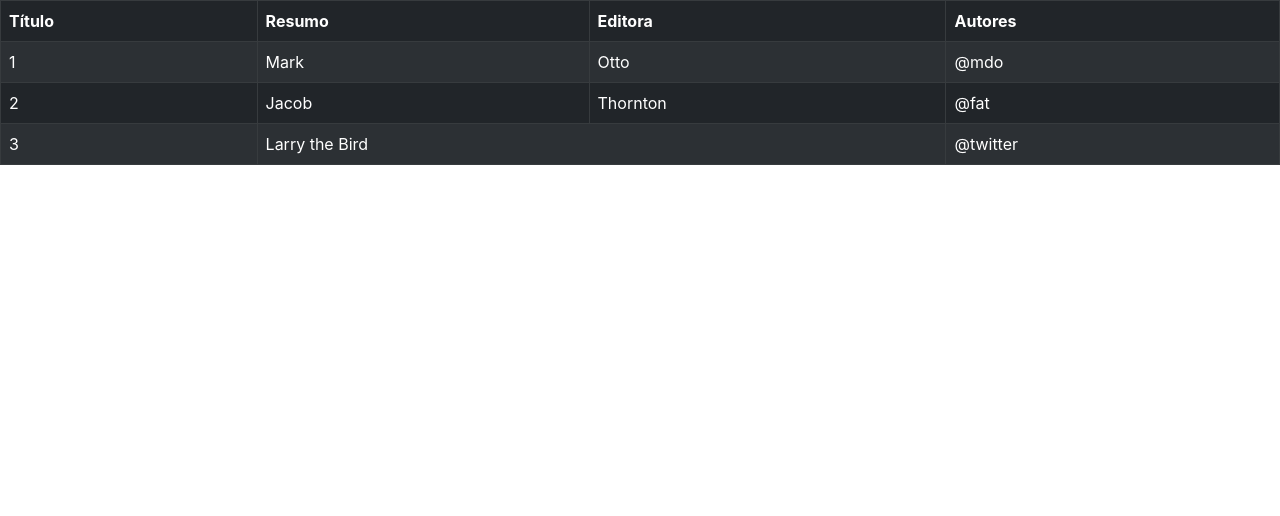
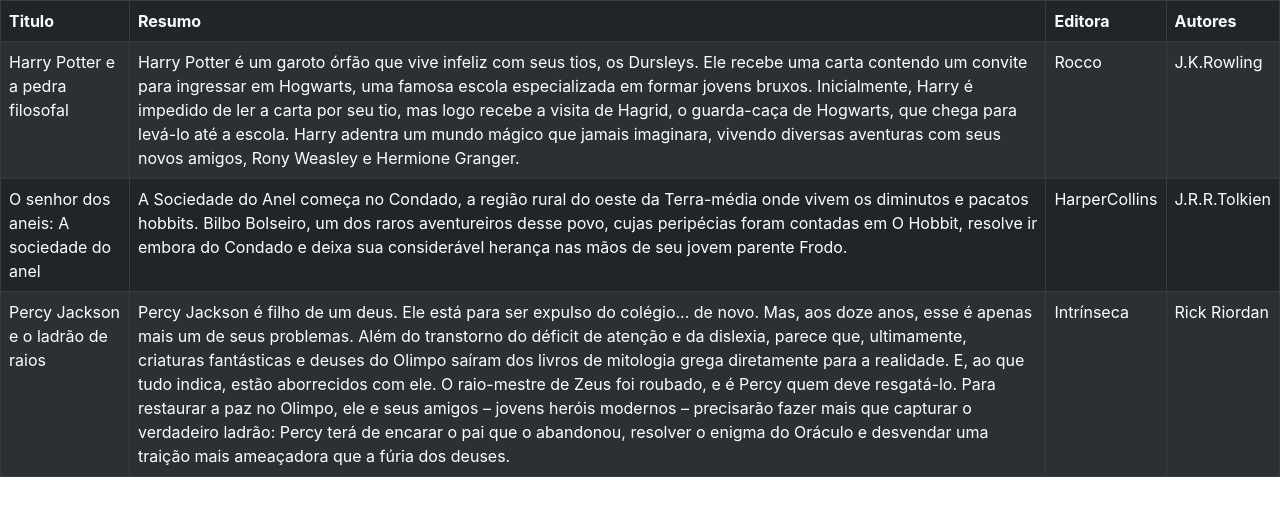
Before and after one commit to RuanF7/livros-react, a React (Create React App) app: page / in a window 1280 px wide. Shown: the top 516 px of the page. Built offline with nearby package versions, Linux system fonts and the light colour scheme.

Commit message:
refactor: Ajustando tabela

```diff
--- a/public/index.html
+++ b/public/index.html
@@ -18,6 +18,7 @@
   <noscript>You need to enable JavaScript to run this app.</noscript>
   <div id="root"></div>
 
+
 </body>
 
 </html>
--- a/src/App.tsx
+++ b/src/App.tsx
@@ -1,7 +1,7 @@
 import  { useState } from 'react';
 import { Editora } from './modelo/Editora'
-import Header from './components/Header';
 import './App.css';
+import Data from './components/Header';
 
 function App() {
   const [editora, setEditora] = useState<Editora[]>([{
@@ -11,7 +11,7 @@
 
   return (
     <div>
-      <Header/>
+      <Data/>
     </div>
   );
 }
--- a/src/components/Header.tsx
+++ b/src/components/Header.tsx
@@ -1,42 +1,35 @@
 import * as React from 'react';
+import { useState } from 'react';
 import Table from 'react-bootstrap/esm/Table';
+import data from '../dados.json';
 
-interface IHeaderProps {
+const Data = () => {
 
-}
+  const [livros, setLivros] = useState(data);
 
-const Header: React.FC<IHeaderProps> = () => {
   return (
+
     <Table striped bordered hover variant="dark">
       <thead >
         <tr>
-          <th>Título</th>
+          <th>Titulo</th>
           <th>Resumo</th>
           <th>Editora</th>
           <th>Autores</th>
         </tr>
       </thead>
       <tbody>
-        <tr>
-          <td>1</td>
-          <td>Mark</td>
-          <td>Otto</td>
-          <td>@mdo</td>
-        </tr>
-        <tr>
-          <td>2</td>
-          <td>Jacob</td>
-          <td>Thornton</td>
-          <td>@fat</td>
-        </tr>
-        <tr>
-          <td>3</td>
-          <td colSpan={2}>Larry the Bird</td>
-          <td>@twitter</td>
-        </tr>
+        {livros.map((livros) => (
+          <tr>
+            <td>{livros.titulo}</td>
+            <td>{livros.resumo}</td>
+            <td>{livros.editora}</td>
+            <td>{livros.autores}</td>
+          </tr>
+        ))}
       </tbody>
     </Table>
   );
-};
+}
 
-export default Header;
+export default Data;
--- a/dados.json
+++ b/src/dados.json
@@ -1,17 +1,20 @@
 [
   {
+    "codEditora": 1,
     "titulo": "Harry Potter e a pedra filosofal",
     "resumo": "Harry Potter é um garoto órfão que vive infeliz com seus tios, os Dursleys. Ele recebe uma carta contendo um convite para ingressar em Hogwarts, uma famosa escola especializada em formar jovens bruxos. Inicialmente, Harry é impedido de ler a carta por seu tio, mas logo recebe a visita de Hagrid, o guarda-caça de Hogwarts, que chega para levá-lo até a escola. Harry adentra um mundo mágico que jamais imaginara, vivendo diversas aventuras com seus novos amigos, Rony Weasley e Hermione Granger.",
     "editora": "Rocco",
     "autores": "J.K.Rowling"
   },
   {
+    "codEditora": 2,
     "titulo": "O senhor dos aneis: A sociedade do anel",
     "resumo": "A Sociedade do Anel começa no Condado, a região rural do oeste da Terra-média onde vivem os diminutos e pacatos hobbits. Bilbo Bolseiro, um dos raros aventureiros desse povo, cujas peripécias foram contadas em O Hobbit, resolve ir embora do Condado e deixa sua considerável herança nas mãos de seu jovem parente Frodo.",
     "editora": "HarperCollins",
     "autores": "J.R.R.Tolkien"
   },
   {
+    "codEditora": 3,
     "titulo": "Percy Jackson e o ladrão de raios",
     "resumo": "Percy Jackson é filho de um deus. Ele está para ser expulso do colégio... de novo. Mas, aos doze anos, esse é apenas mais um de seus problemas. Além do transtorno do déficit de atenção e da dislexia, parece que, ultimamente, criaturas fantásticas e deuses do Olimpo saíram dos livros de mitologia grega diretamente para a realidade. E, ao que tudo indica, estão aborrecidos com ele. O raio-mestre de Zeus foi roubado, e é Percy quem deve resgatá-lo. Para restaurar a paz no Olimpo, ele e seus amigos – jovens heróis modernos – precisarão fazer mais que capturar o verdadeiro ladrão: Percy terá de encarar o pai que o abandonou, resolver o enigma do Oráculo e desvendar uma traição mais ameaçadora que a fúria dos deuses.",
     "editora": "Intrínseca",
```
